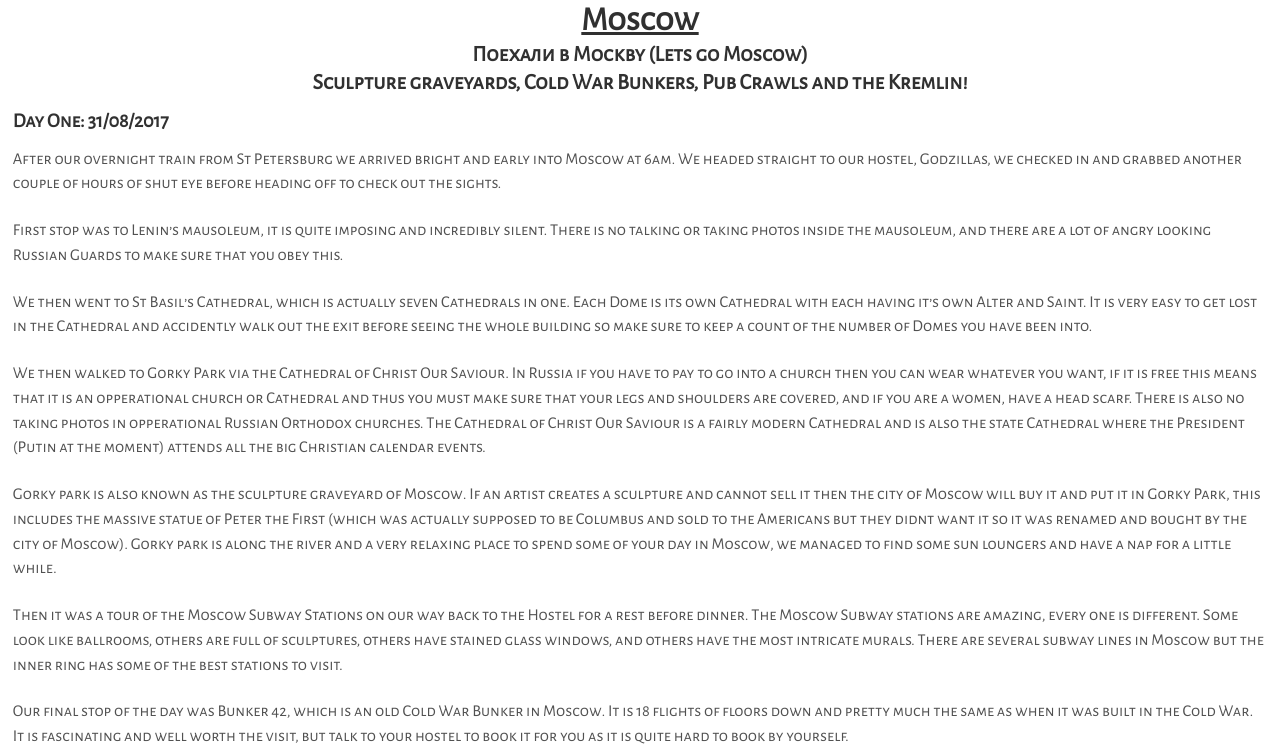
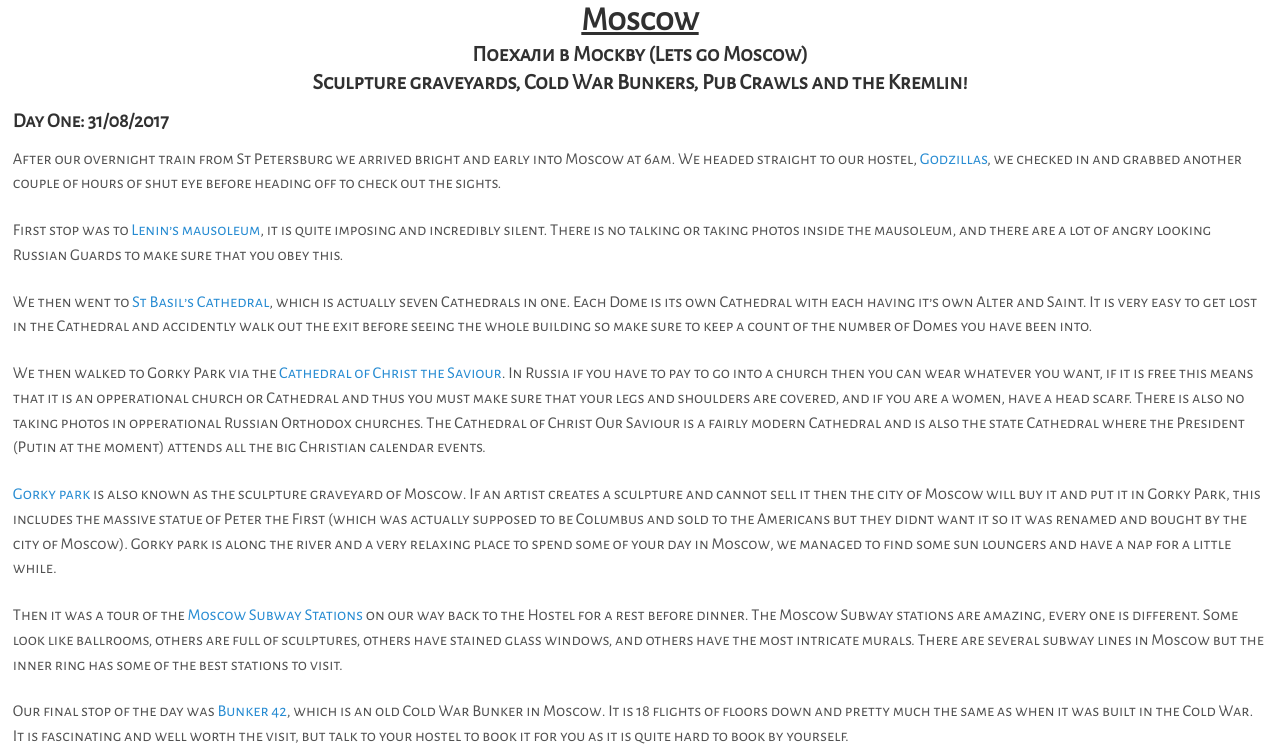
Before and after one commit to foopod/Travel-Website, a Jekyll site: the page built from _posts/2017-08-31-Moscow.md, in a window 1280 px wide and 900 px high, cut to the strip 0-747 px from the top of the window. Built offline with Jekyll 4.4.1, drawn with Linux system fonts in a browser that asks for light colours; some of the changed text lies outside the part shown.

Commit message:
Update 2017-08-31-Moscow.md

```diff
--- a/_posts/2017-08-31-Moscow.md
+++ b/_posts/2017-08-31-Moscow.md
@@ -14,19 +14,19 @@ marker: https://adventuresofthetravellingtwins.com/media/train.png
 
 <h4>Day One: 31/08/2017</h4>
 
-After our overnight train from St Petersburg we arrived bright and early into Moscow at 6am. We headed straight to our hostel, Godzillas, we checked in and grabbed another couple of hours of shut eye before heading off to check out the sights.
+After our overnight train from St Petersburg we arrived bright and early into Moscow at 6am. We headed straight to our hostel, <a target="_blank" href="http://godzillashostel.com/">Godzillas</a>, we checked in and grabbed another couple of hours of shut eye before heading off to check out the sights.
 
-First stop was to Lenin's mausoleum, it is quite imposing and incredibly silent. There is no talking or taking photos inside the mausoleum, and there are a lot of angry looking Russian Guards to make sure that you obey this.
+First stop was to <a target="_blank" href="http://www.moscow.info/red-square/lenin-mausoleum.aspx">Lenin's mausoleum</a>, it is quite imposing and incredibly silent. There is no talking or taking photos inside the mausoleum, and there are a lot of angry looking Russian Guards to make sure that you obey this.
 
-We then went to St Basil's Cathedral, which is actually seven Cathedrals in one. Each Dome is its own Cathedral with each having it's own Alter and Saint. It is very easy to get lost in the Cathedral and accidently walk out the exit before seeing the whole building so make sure to keep a count of the number of Domes you have been into.
+We then went to <a target="_blank" href="http://www.moscow.info/red-square/st-basils-cathedral.aspx">St Basil's Cathedral</a>, which is actually seven Cathedrals in one. Each Dome is its own Cathedral with each having it's own Alter and Saint. It is very easy to get lost in the Cathedral and accidently walk out the exit before seeing the whole building so make sure to keep a count of the number of Domes you have been into.
 
-We then walked to Gorky Park via the Cathedral of Christ Our Saviour. In Russia if you have to pay to go into a church then you can wear whatever you want, if it is free this means that it is an opperational church or Cathedral and thus you must make sure that your legs and shoulders are covered, and if you are a women, have a head scarf. There is also no taking photos in opperational Russian Orthodox churches. The Cathedral of Christ Our Saviour is a fairly modern Cathedral and is also the state Cathedral where the President (Putin at the moment) attends all the big Christian calendar events.
+We then walked to Gorky Park via the <a target="_blank" href="http://www.moscow.info/orthodox-moscow/cathedral-christ-saviour.aspx">Cathedral of Christ the Saviour</a>. In Russia if you have to pay to go into a church then you can wear whatever you want, if it is free this means that it is an opperational church or Cathedral and thus you must make sure that your legs and shoulders are covered, and if you are a women, have a head scarf. There is also no taking photos in opperational Russian Orthodox churches. The Cathedral of Christ Our Saviour is a fairly modern Cathedral and is also the state Cathedral where the President (Putin at the moment) attends all the big Christian calendar events.
 
-Gorky park is also known as the sculpture graveyard of Moscow. If an artist creates a sculpture and cannot sell it then the city of Moscow will buy it and put it in Gorky Park, this includes the massive statue of Peter the First (which was actually supposed to be Columbus and sold to the Americans but they didnt want it so it was renamed and bought by the city of Moscow). Gorky park is along the river and a very relaxing place to spend some of your day in Moscow, we managed to find some sun loungers and have a nap for a little while.
+<a target="_blank" href="http://www.moscow.info/parks/gorky-park.aspx">Gorky park</a> is also known as the sculpture graveyard of Moscow. If an artist creates a sculpture and cannot sell it then the city of Moscow will buy it and put it in Gorky Park, this includes the massive statue of Peter the First (which was actually supposed to be Columbus and sold to the Americans but they didnt want it so it was renamed and bought by the city of Moscow). Gorky park is along the river and a very relaxing place to spend some of your day in Moscow, we managed to find some sun loungers and have a nap for a little while.
 
-Then it was a tour of the Moscow Subway Stations on our way back to the Hostel for a rest before dinner. The Moscow Subway stations are amazing, every one is different. Some look like ballrooms, others are full of sculptures, others have stained glass windows, and others have the most intricate murals. There are several subway lines in Moscow but the inner ring has some of the best stations to visit.
+Then it was a tour of the <a target="_blank" href="http://www.creativevisualart.com/2013/05/21/11-of-moscows-most-beautiful-metro-stations">Moscow Subway Stations</a> on our way back to the Hostel for a rest before dinner. The Moscow Subway stations are amazing, every one is different. Some look like ballrooms, others are full of sculptures, others have stained glass windows, and others have the most intricate murals. There are several subway lines in Moscow but the inner ring has some of the best stations to visit.
 
-Our final stop of the day was Bunker 42, which is an old Cold War Bunker in Moscow. It is 18 flights of floors down and pretty much the same as when it was built in the Cold War. It is fascinating and well worth the visit, but talk to your hostel to book it for you as it is quite hard to book by yourself.
+Our final stop of the day was <a target="_blank" href="http://bunker42.com/eng/">Bunker 42</a>, which is an old Cold War Bunker in Moscow. It is 18 flights of floors down and pretty much the same as when it was built in the Cold War. It is fascinating and well worth the visit, but talk to your hostel to book it for you as it is quite hard to book by yourself.
 
 <img src="https://drive.google.com/uc?id=0B9XzfNSrmvT4VU4wT3IzczU1dFk" class="image1">
 <img src="https://drive.google.com/uc?id=0B9XzfNSrmvT4dy1icEsxNVdFbFk" class="image1">
@@ -45,7 +45,9 @@ Our final stop of the day was Bunker 42, which is an old Cold War Bunker in Mosc
 
 Day two in Moscow and we hit the massive market that is just outside the city centre. It runs Friday through Sunday, we went on the Friday and it was only the Tourist stores that were open (on the weekend it is also full of fod, clothing and everything else imaginable). If you are after souviners this is the best place to go as you can get everything a fraction of the price that is in the shops around Moscow.
 
-We then spent the rest of the afternoon at the Kremlin, which is very impressive if just a little imposing. The Kremlin used to be the building that Russian Royal Family ran things from, that was claimed by the government after the revolution. Because it is still the Government buildings there are a lot of Guards telling you where you cant go and yelling very loudly if you go where you shouldn't. The base ticket gets you inside and lets you into most of the buildings on site, including the four churches in the middle of the complex. One of which holds the Tombs of many members of the royal family.
+We then spent the rest of the afternoon at the <a target="_blank" href="https://www.kreml.ru/?cmd=00000000000000000110000000000000000&cmdex=409000000000000000000">Kremlin</a>, which is very impressive if just a little imposing. The Kremlin used to be the building that Russian Royal Family ran things from, that was claimed by the government after the revolution. Because it is still the Government buildings there are a lot of Guards telling you where you cant go and yelling very loudly if you go where you shouldn't. The base ticket gets you inside and lets you into most of the buildings on site, including the four churches in the middle of the complex. One of which holds the Tombs of many members of the royal family.
+
+On our way back to the Hostel we went to the <a target="_blank" href="http://www.russianmuseums.info/M388">State Central Museum of Contemporary History of Russia</a> which outlines the History of Russia from just prior to the Revolution and the events leading up to it, up to present day. It is well worth the visit, the only problem is that there are no English translations except in certain parts of the exhibit so make sure to take a translator with you.
 
 The day was finished off with a pub crawl, what trip to Russia would be complete without one, and Louise and I had our first shots of proper Russian Vodka. It will be hard to drink any other Vodka from now on, this stuff is so nice!
 
@@ -58,7 +60,7 @@ The day was finished off with a pub crawl, what trip to Russia would be complete
 
 <h4>Day Three: 02/09/2017</h4>
 
-Our last morning in Moscow before starting on our 4 day and night journey on the train to get to Siberia. Louise and I got up early and decided to go for a walk to see one of the Seven Sisters, a group of buildings commissioned by Lenin after the revolution that have since been turned into a University, Bank, Office Buildings etc. They are very typical examples of post revolution Russian Architecture and are all marked with a Ruby star at the top, same with all the towers of the Kremlin.
+Our last morning in Moscow before starting on our 4 day and night journey on the train to get to Siberia. Louise and I got up early and decided to go for a walk to see one of the <a target="_blank" href="https://www.inyourpocket.com/moscow/Stalins-Seven-Sisters_70480f">Seven Sisters</a>, a group of buildings commissioned by Lenin after the revolution that have since been turned into a University, Bank, Office Buildings etc. They are very typical examples of post revolution Russian Architecture and are all marked with a Ruby star at the top, same with all the towers of the Kremlin.
 
 <img src="https://drive.google.com/open?id=0B9XzfNSrmvT4ZGhnUEotWFVIQW8" class="image1">
 
```
